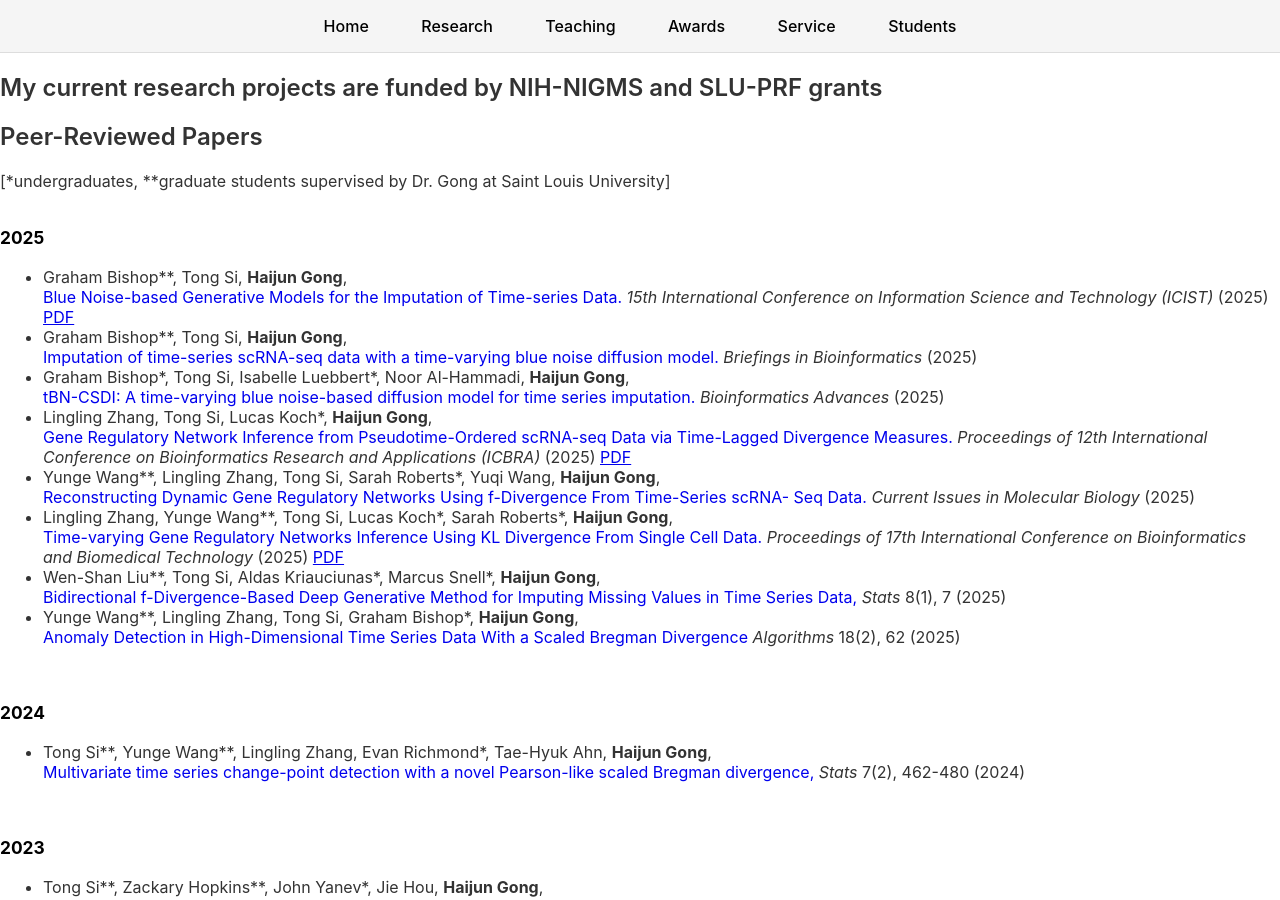
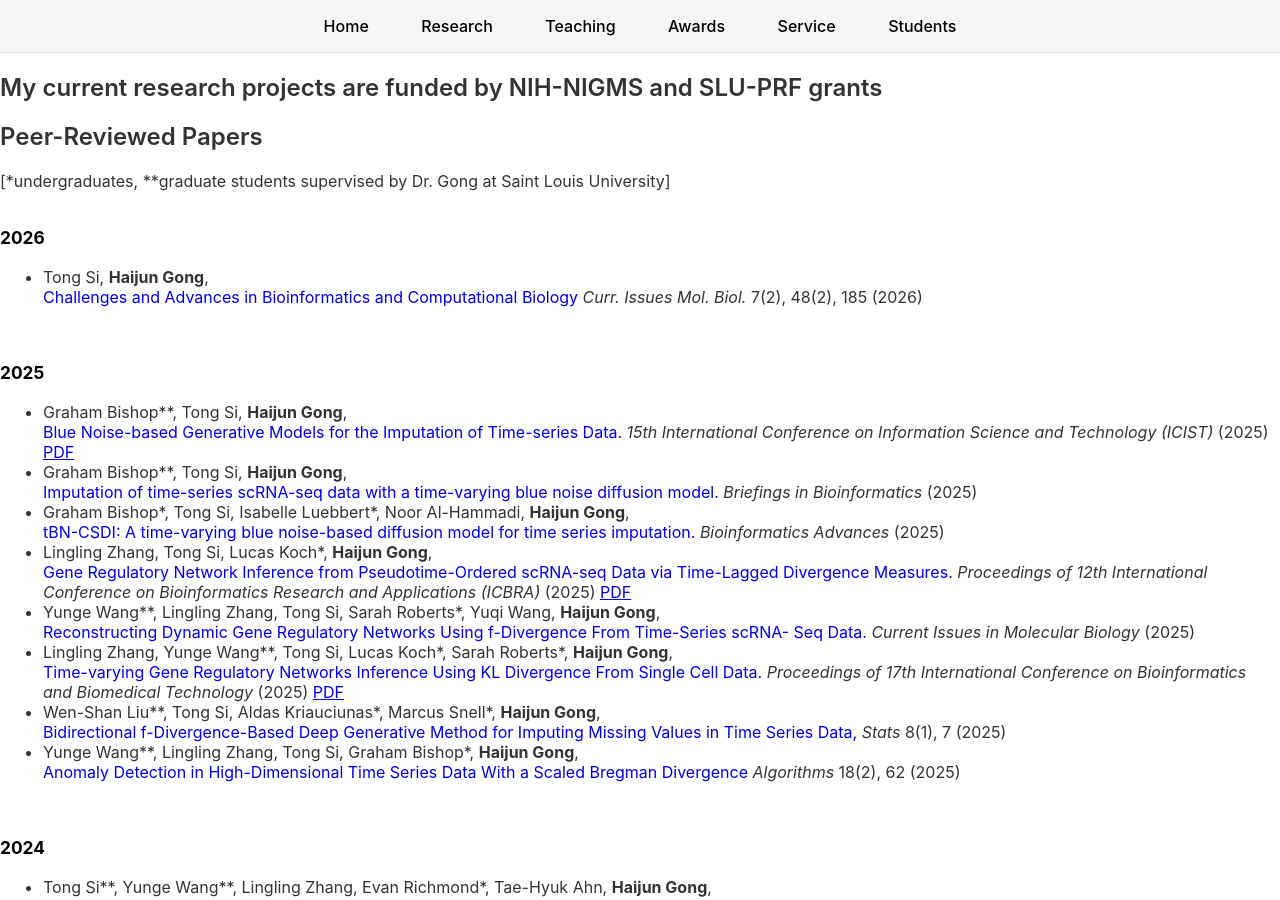
Before and after one commit to GongData/gongData.github.io, a Jekyll site: the page built from _pages/Research.md, in a window 1280 px wide and 900 px high. Built offline with Jekyll 4.4.1, drawn with Linux system fonts in a browser that asks for light colours.

Commit message:
Add peer-reviewed paper details for 2025 and 2026

```diff
--- a/_pages/Research.md
+++ b/_pages/Research.md
@@ -11,6 +11,27 @@ permalink: /Research/
 
 [*undergraduates, **graduate students supervised by Dr. Gong at Saint Louis University]
 
+ <a name="2026"></a>
+<p style="margin: 0in 0in 0pt; font-size: 12pt;">&nbsp;</p>
+<p style="margin: 0in 0in 0pt; font-size: 13pt;"><b><font color="#000000">2026</font></b></p>
+
+<table class="pp">
+ <td class="p1">
+  <ul>  <div id="tagCB_tagjournal_tagKL_155">
+
+<li> Tong Si, <b> Haijun Gong</b>,
+<a style="text-decoration:none" href="https://www.mdpi.com/2571-905X/7/2/28">
+<br>
+Challenges and Advances in Bioinformatics and Computational Biology</a>
+   <i>
+Curr. Issues Mol. Biol. </i> 7(2), 48(2), 185 (2026)
+
+
+</li>  </div></ul>
+</td>
+<td class="p2">
+  </td>
+</table>
 
 <a name="2025"></a>
 
```
